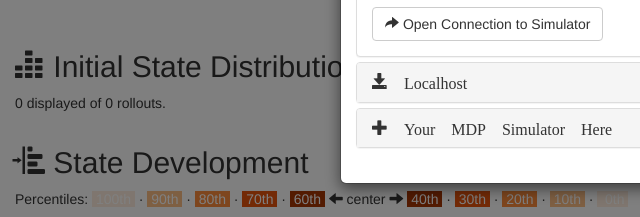
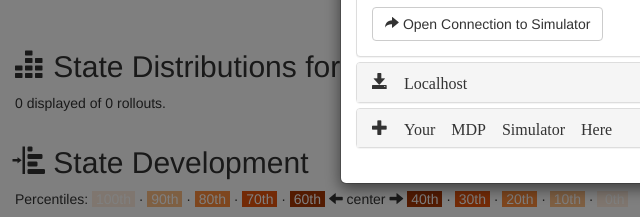
Before and after one commit to MDPvis/MDPvis.github.io, a plain HTML site: page index.html in a window 1280 px wide. Shown: the part 261-478 px from the top of the page, 0-640 px from the left. Drawn offline with Linux system fonts and the light colour scheme.

Commit message:
updated section title

```diff
--- a/index.html
+++ b/index.html
@@ -140,7 +140,7 @@
         <div class="col-xs-12">
           <h2>
             <span class="glyphicon glyphicon-equalizer"></span>
-            Initial State Distribution
+            State Distributions for a Fixed Time Step
           </h2>
           <p class="help-message"></p>
           <p>
```
